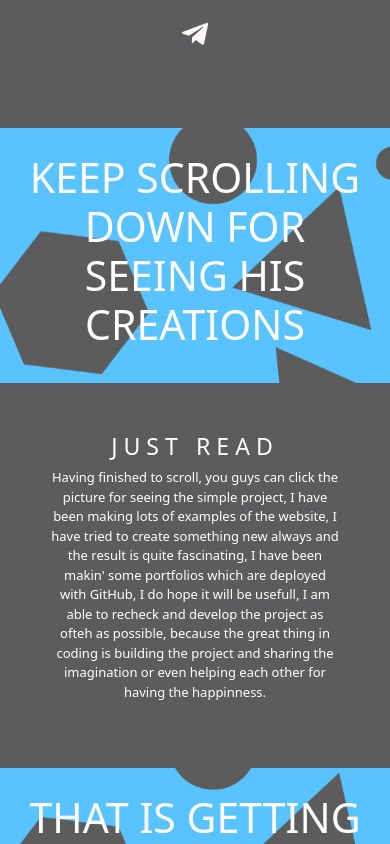
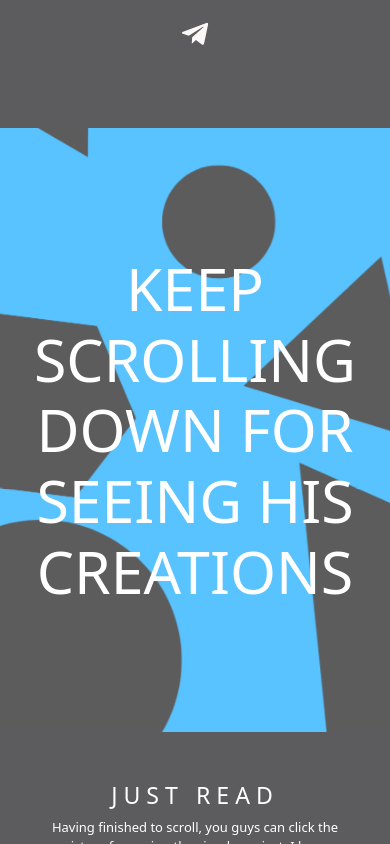
Before and after one commit to Syamsu7/MainReactjs, a React (Create React App) app: page / in a window 390 px wide. Shown: the part 1200-2044 px from the top of the page. Built offline with nearby package versions, Linux system fonts and the light colour scheme; the HTML template or start-up script is replaced by a standard one.

Commit message:
second commit

```diff
--- a/src/components/Text3.js
+++ b/src/components/Text3.js
@@ -9,7 +9,7 @@ const Text3 = () => {
                 that the efforts that we did aren't gonna be rubbish, you are gonna reach your goal also mates as soon as possible, because
                 nothing is too late or fast, everything is just gonna be given in the proper time.
             </p>
-            <h3>Just enjoying to see my portfolios below.</h3>
+            <h3>Just enjoying to see my portfolios below</h3>
         </div>
     )
 }
--- a/src/components/footer.js
+++ b/src/components/footer.js
@@ -11,7 +11,7 @@ import { FaNpm } from "react-icons/fa";
 const footer = () => {
     return(
         <div className='footer'>
-            <h3>These are what am i using so far .</h3>
+            <h3>These are what am i using so far</h3>
             <ul>
                 <li><a href="https://id.wikipedia.org/wiki/HTML"><FaHtml5 /></a></li>
                 <li><a href="https://en.wikipedia.org/wiki/CSS"><FaCss3Alt /></a></li>
--- a/src/index.css
+++ b/src/index.css
@@ -239,6 +239,8 @@ p{
     font-size: 90px;
     padding: 15px;
     transition: 1s;
+    margin-top: 100px;
+    margin-bottom: 100px;
   }
   .content {
     display: flex;
@@ -289,9 +291,11 @@ p{
   .image2 .content2 h1{
     text-align: center;
     color: white;
-    font-size: 55px;
-    padding: 20px;
+    font-size: 59px;
+    padding: 25px;
     transition: 1s;
+    margin-top: 100px;
+    margin-bottom: 100px;
   }
 }
 
@@ -311,6 +315,8 @@ p{
     font-size: 80px;
     padding: 20px;
     transition: 1s;
+    margin-top: 100px;
+    margin-bottom: 100px;
   }
   .text-box ul{
 		display: flex;
@@ -331,9 +337,11 @@ p{
   .image2 .content2 h1{
     text-align: center;
     color: white;
-    font-size: 41px;
+    font-size: 59px;
     padding: 25px;
     transition: 1s;
+    margin-top: 100px;
+    margin-bottom: 100px;
   }
   .content {
     display: flex;
```
